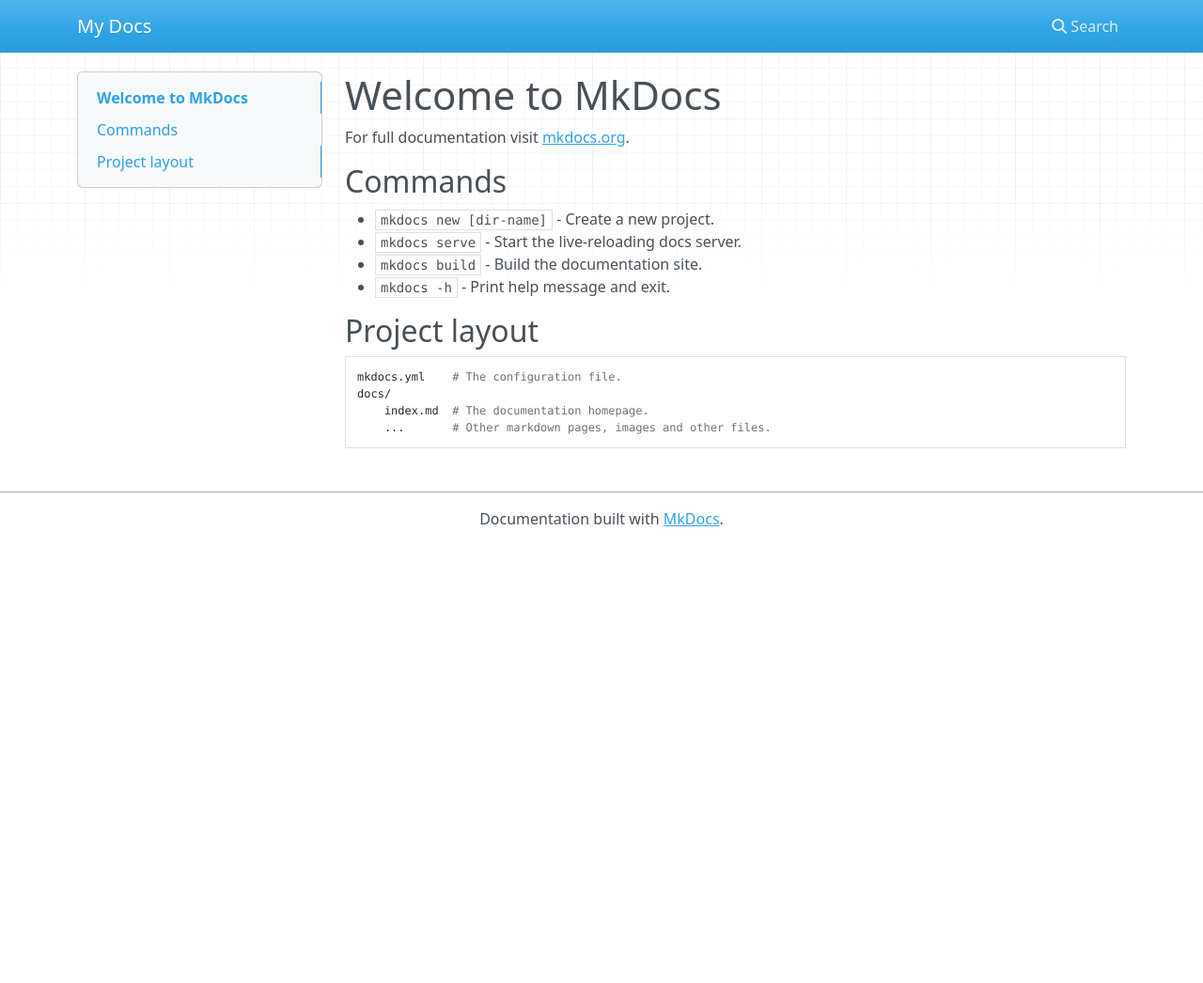
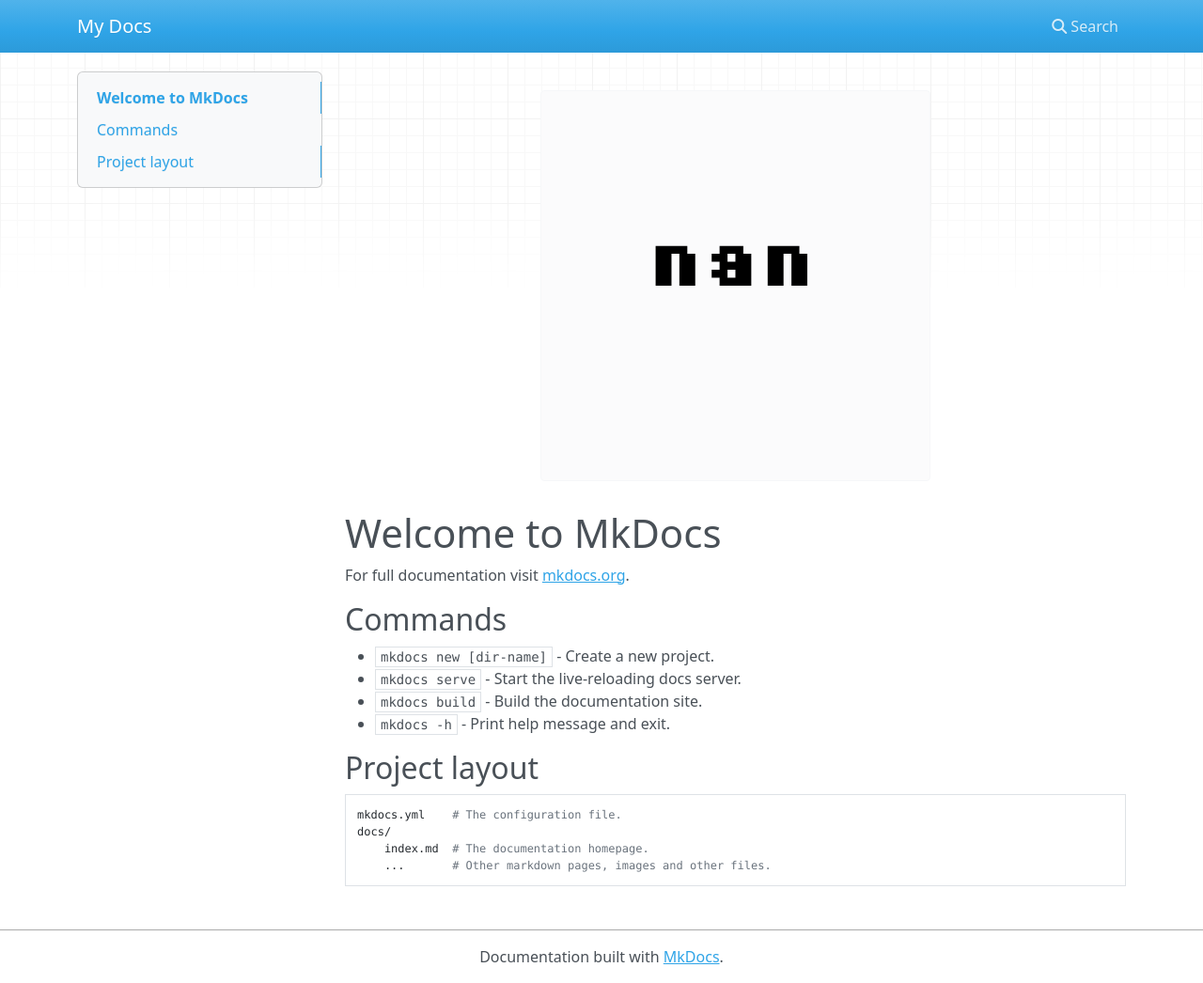
Before and after one commit to oderoi/n-n, an MkDocs documentation site: the page built from docs/index.md, in a window 1280 px wide and 1046 px high. Shown: the whole window at 94% size. Built offline with MkDocs 1.6.1, drawn with Linux system fonts in a browser that asks for light colours; nearby versions of some CDN libraries.

Commit message:
add logo

```diff
--- a/docs/index.md
+++ b/docs/index.md
@@ -1,3 +1,11 @@
+<div align="center">
+
+<picture>
+  <source media="(prefers-color-scheme: light)" srcset="/assets/16.svg">
+  <img alt="tiny corp logo" src="/asses/nan.svg" width="50%" height="50%">
+</picture>
+</div>
+
 # Welcome to MkDocs
 
 For full documentation visit [mkdocs.org](https://www.mkdocs.org).
```
Also changed, not shown: docs/assets/16.svg (added).
